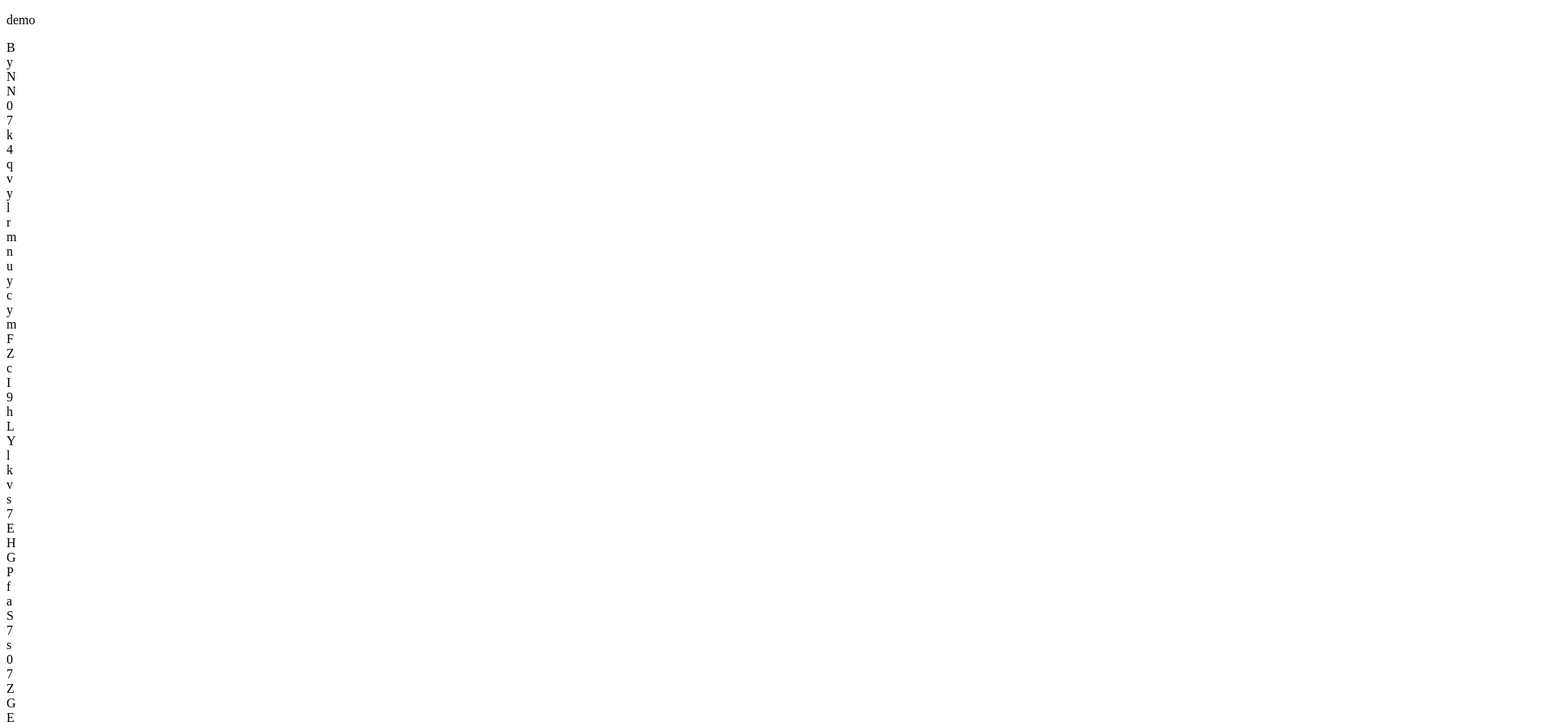
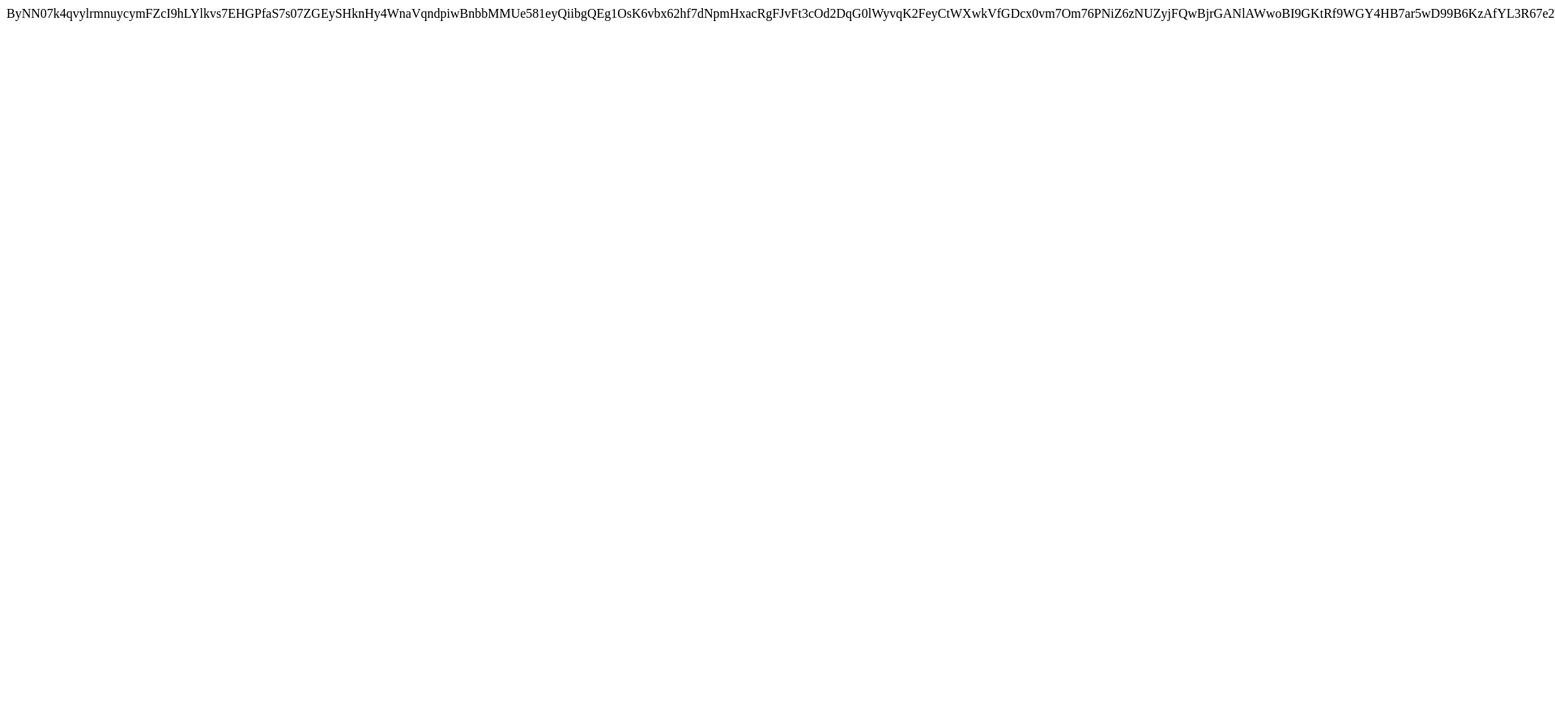
Before and after one commit to qwertwert/boz, a plain HTML site: page main.html in a window 1280 px wide. Shown: the top 892 px of the page at 81% size, 1920 px wide, since content can reach past the window. After the commit the page ends 800 px from the top, so only its background shows below. Drawn offline with Linux system fonts and the light colour scheme.

Commit message:
create 500 char

```diff
--- a/main.html
+++ b/main.html
@@ -10,9 +10,9 @@ function getRandomCharacter() {
   return randomChar;
 }
 function myFunction() {
-  for (let i = 0; i < 100; i++) {
+  for (let i = 0; i < 500; i++) {
     const randomChar = getRandomCharacter();
-    const element = document.createElement('div');
+    const element = document.createElement('span');
     element.textContent = randomChar;
     document.body.appendChild(element);
   }
@@ -21,7 +21,6 @@ function myFunction() {
 </head>
 
 <body onload="myFunction()">
-<p id="demo">demo</p>
 </body>
 
 </html>
```
